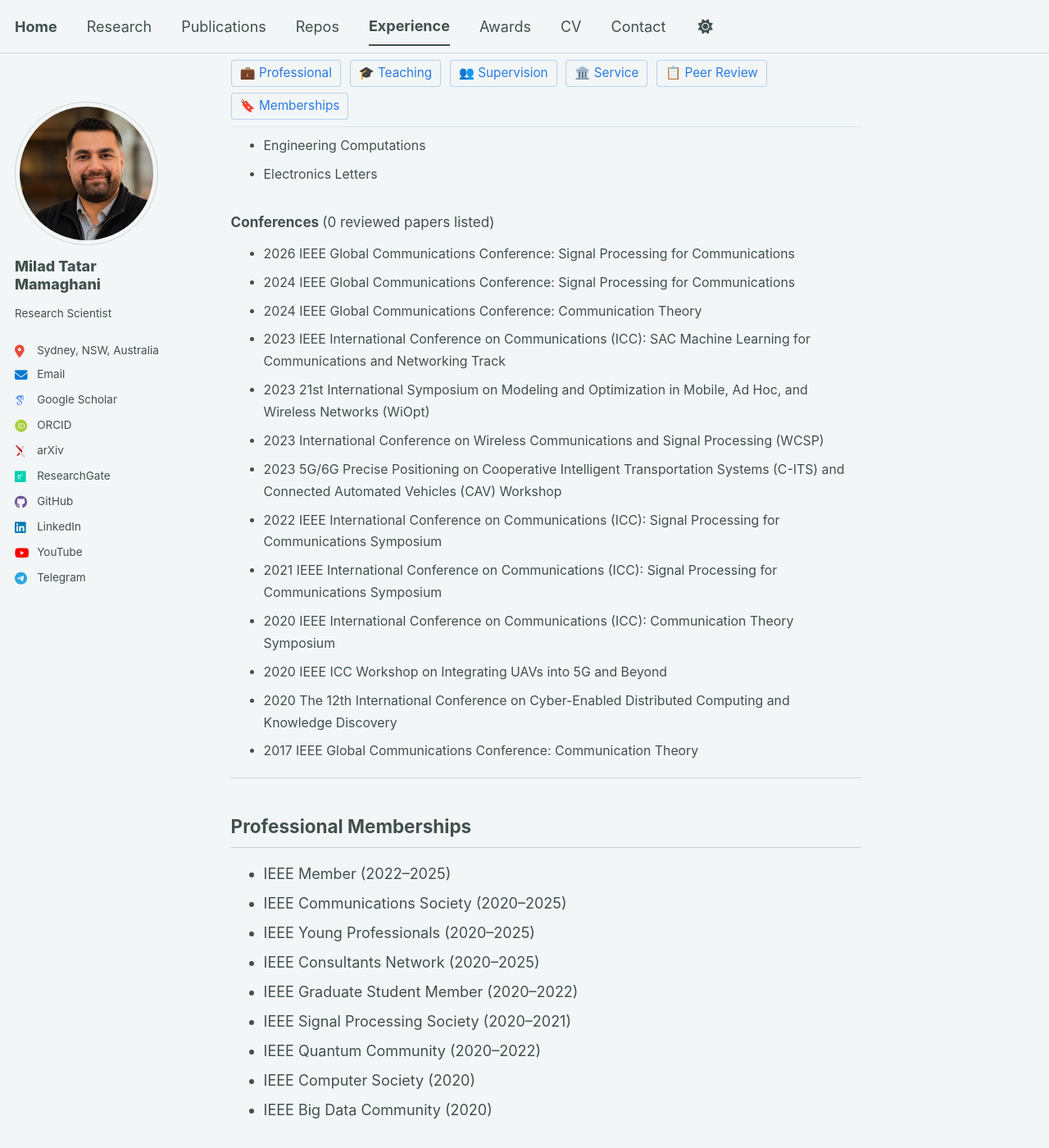
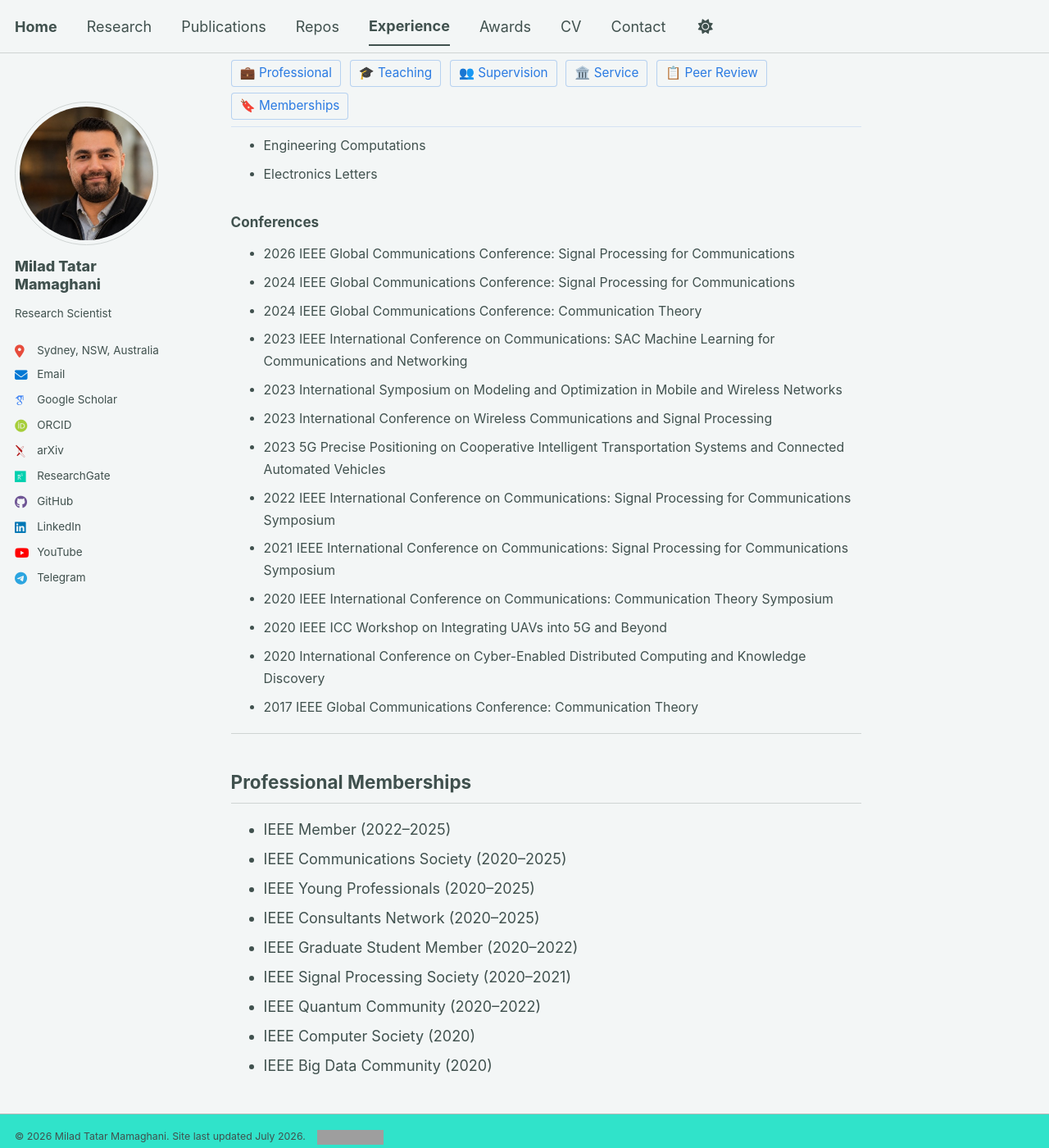
Before and after one commit to miladtm94/miladtm94.github.io, a Jekyll site: the page built from _pages/experience.html, in a window 1280 px wide and 1400 px high, scrolled down 4347 px. Shown: the whole window at 82% size. Built offline with Jekyll 4.4.1, drawn with Linux system fonts in a browser that asks for light colours; some web fonts are replaced; grey boxes are pictures that could not be loaded.

Commit message:
some  updates

```diff
--- a/_data/experience.yml
+++ b/_data/experience.yml
@@ -228,15 +228,15 @@ peer_review:
     - name: "2026 IEEE Global Communications Conference: Signal Processing for Communications"
     - name: "2024 IEEE Global Communications Conference: Signal Processing for Communications"
     - name: "2024 IEEE Global Communications Conference: Communication Theory"
-    - name: "2023 IEEE International Conference on Communications (ICC): SAC Machine Learning for Communications and Networking Track"
-    - name: "2023 21st International Symposium on Modeling and Optimization in Mobile, Ad Hoc, and Wireless Networks (WiOpt)"
-    - name: "2023 International Conference on Wireless Communications and Signal Processing (WCSP)"
-    - name: "2023 5G/6G Precise Positioning on Cooperative Intelligent Transportation Systems (C-ITS) and Connected Automated Vehicles (CAV) Workshop"
-    - name: "2022 IEEE International Conference on Communications (ICC): Signal Processing for Communications Symposium"
-    - name: "2021 IEEE International Conference on Communications (ICC): Signal Processing for Communications Symposium"
-    - name: "2020 IEEE International Conference on Communications (ICC): Communication Theory Symposium"
+    - name: "2023 IEEE International Conference on Communications: SAC Machine Learning for Communications and Networking"
+    - name: "2023 International Symposium on Modeling and Optimization in Mobile and Wireless Networks"
+    - name: "2023 International Conference on Wireless Communications and Signal Processing"
+    - name: "2023 5G Precise Positioning on Cooperative Intelligent Transportation Systems and Connected Automated Vehicles"
+    - name: "2022 IEEE International Conference on Communications: Signal Processing for Communications Symposium"
+    - name: "2021 IEEE International Conference on Communications: Signal Processing for Communications Symposium"
+    - name: "2020 IEEE International Conference on Communications: Communication Theory Symposium"
     - name: "2020 IEEE ICC Workshop on Integrating UAVs into 5G and Beyond"
-    - name: "2020 The 12th International Conference on Cyber-Enabled Distributed Computing and Knowledge Discovery"
+    - name: "2020 International Conference on Cyber-Enabled Distributed Computing and Knowledge Discovery"
     - name: "2017 IEEE Global Communications Conference: Communication Theory"
 
 memberships:
--- a/_pages/experience.html
+++ b/_pages/experience.html
@@ -99,18 +99,10 @@ redirect_from:
   {% endfor %}
 </ul>
 
-{% assign conference_review_count = 0 %}
-{% for conference in site.data.experience.peer_review.conferences %}
-  {% if conference.reviewed_papers %}
-    {% assign conference_review_count = conference_review_count | plus: conference.reviewed_papers %}
-  {% endif %}
-{% endfor %}
-<h3 style="font-size:0.95em; margin-bottom:0.6em;">Conferences <span style="font-weight:400;">({{ conference_review_count }} reviewed papers listed)</span></h3>
+<h3 style="font-size:0.95em; margin-bottom:0.6em;">Conferences</h3>
 <ul style="font-size:0.88em; line-height:1.7;">
   {% for conference in site.data.experience.peer_review.conferences %}
-    <li>
-      {{ conference.name }}{% if conference.reviewed_papers %} &mdash; {{ conference.reviewed_papers }} reviewed {% if conference.reviewed_papers == 1 %}paper{% else %}papers{% endif %}{% endif %}
-    </li>
+    <li>{{ conference.name }}</li>
   {% endfor %}
 </ul>
 
```
